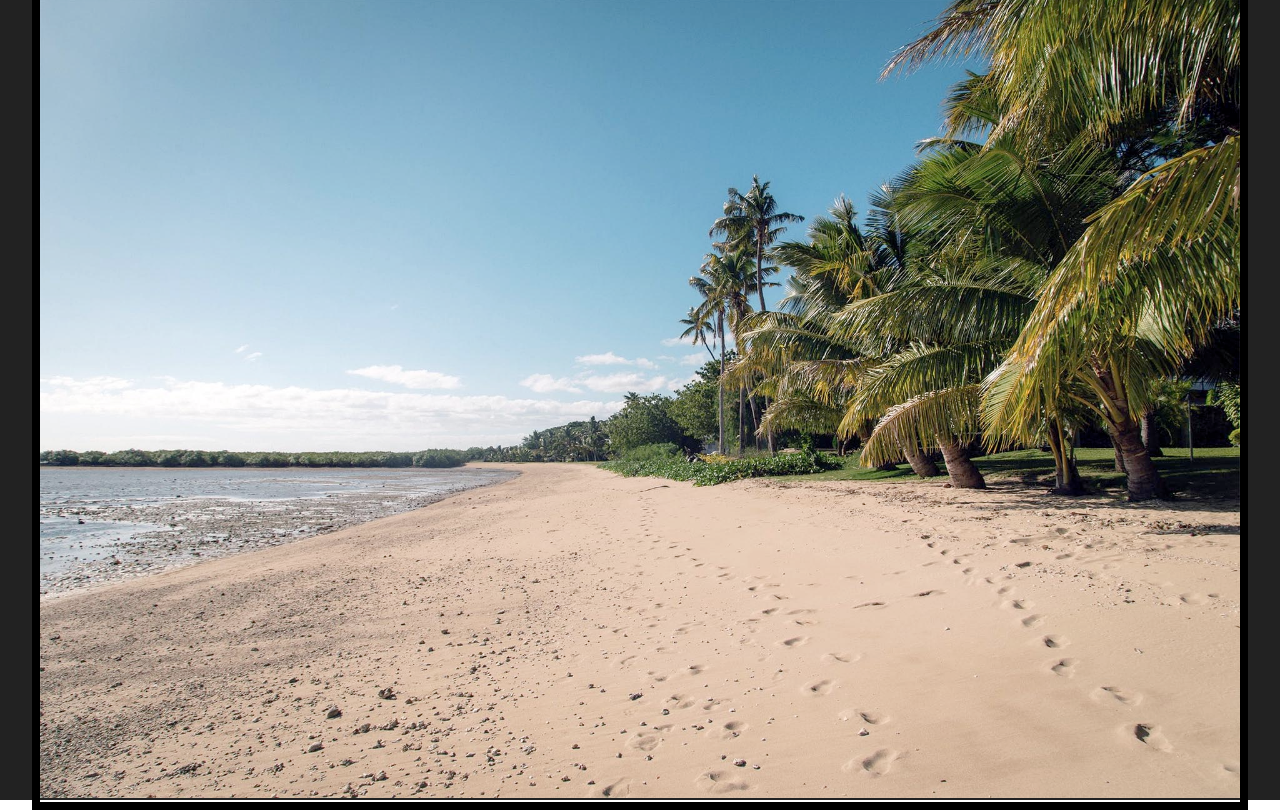
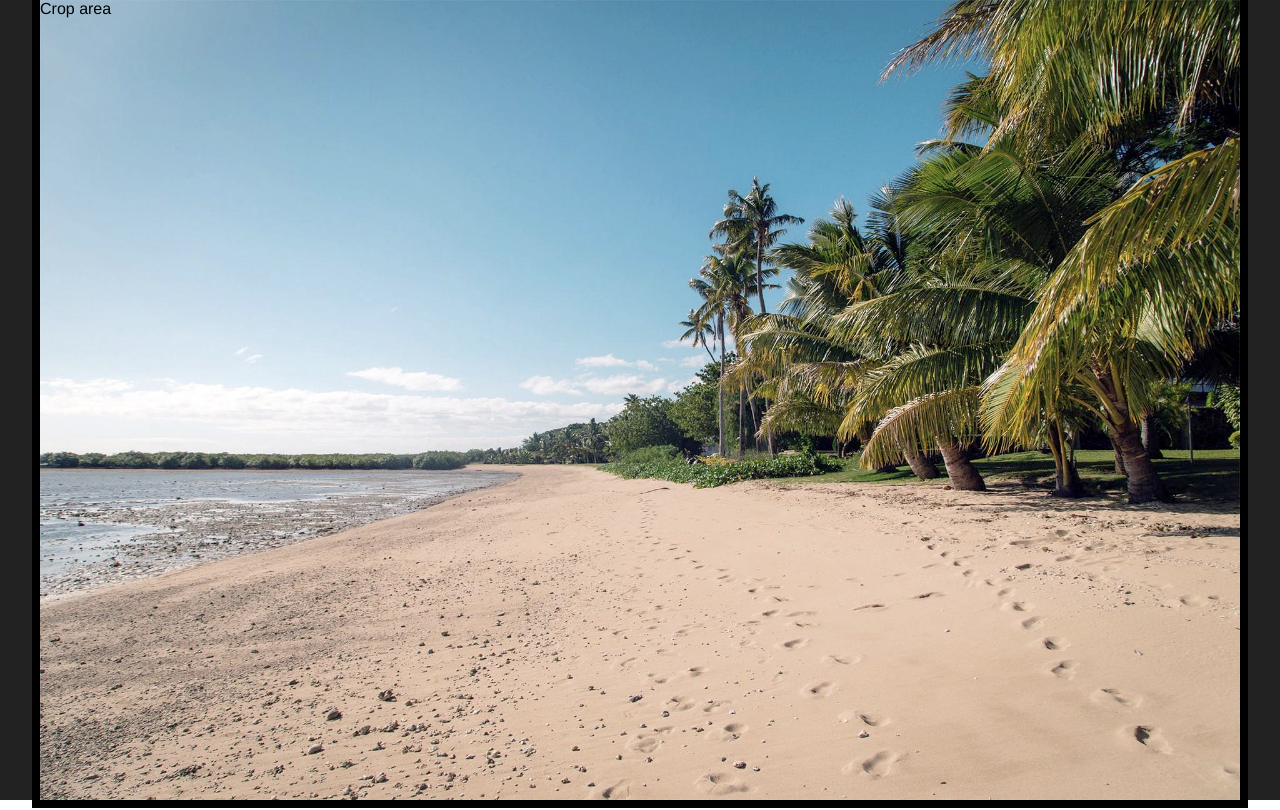
Before and after one commit to mikaelgramont/imgly-draggable, a Next.js app: page / in a window 1280 px wide. Built offline with nearby package versions, Linux system fonts and the light colour scheme.

Commit message:
Moving things into components

```diff
--- /dev/null
+++ b/components/CropArea.jsx
@@ -0,0 +1,26 @@
+/*
+ This component will be in charge of the following:
+ - storing handle positions
+ - enforcing minimum width and height for crop area
+ - handling react-draggable events
+ - enforcing rules on react-draggable elements
+ - rendering handles and proportion lines
+
+ It will receive the following info (props):
+ - minimum width and height for crop area
+ - initial crop corner positions
+ */
+
+import { useState } from 'react';
+
+const CropArea = ({ initialTopLeft, initialTopRight, initialBottomRight, initialBottomLeft, minHeight, minWidth }) => {
+  const topLeft = useState(initialTopLeft);
+  const topRight = useState(initialTopRight);
+  const bottomRight = useState(initialBottomRight);
+  const bottomLeft = useState(initialBottomLeft);
+
+  return(
+    <div>Crop area</div>
+  );
+};
+export default CropArea;
--- /dev/null
+++ b/components/Croppable.jsx
@@ -0,0 +1,41 @@
+/*
+ This component will be in charge of the following:
+ - rendering the image itself
+ - instantiating a CropArea component, and passing it minimum width and height
+
+ It will receive the following info (props):
+ - image url
+ */
+
+import CropArea from '../components/CropArea';
+
+const MIN_SIZE = 64;
+
+const Croppable = ({ url }) => (
+  <div className="wrapper">
+    <img src={url} alt="Image being cropped" className="image" />
+
+    <div className="crop">
+      <CropArea minWidth={MIN_SIZE} minHeight={MIN_SIZE} />
+    </div>
+
+    <style jsx>{`
+      .wrapper {
+        position: relative;
+      }
+      .image {
+          display: block;
+          width: 100%;
+        }
+
+        .crop {
+          position: absolute;
+          top: 0;
+          left: 0;
+          width: 100%;
+          height: 100%;
+        }
+      `}</style>
+  </div>
+);
+export default Croppable;
--- a/package.json
+++ b/package.json
@@ -10,6 +10,7 @@
   "dependencies": {
     "next": "9.4.4",
     "react": "16.13.1",
-    "react-dom": "16.13.1"
+    "react-dom": "16.13.1",
+    "react-draggable": "^4.4.3"
   }
 }
--- a/pages/index.js
+++ b/pages/index.js
@@ -1,4 +1,6 @@
 import Head from 'next/head'
+
+import Croppable from "../components/Croppable";
 
 export default function Home() {
   return (
@@ -9,7 +11,7 @@ export default function Home() {
 
       <main>
         <div className="work-area">
-          <img src="/images/beach.jpg" alt="Image being cropped" className="image"/>
+          <Croppable url="/images/beach.jpg" />
         </div>
       </main>
 
@@ -29,11 +31,6 @@ export default function Home() {
           margin: 2rem;
           border: 8px solid #000;
         }
-
-        .image {
-          width: 100%;
-        }
-
       `}</style>
 
       <style jsx global>{`
@@ -41,9 +38,7 @@ export default function Home() {
         body {
           padding: 0;
           margin: 0;
-          font-family: -apple-system, BlinkMacSystemFont, Segoe UI, Roboto,
-            Oxygen, Ubuntu, Cantarell, Fira Sans, Droid Sans, Helvetica Neue,
-            sans-serif;
+          font-family: Helvetica;
         }
 
         * {
```
Also changed, not shown: 1 other file (tests, documents, lock files or other folders).
